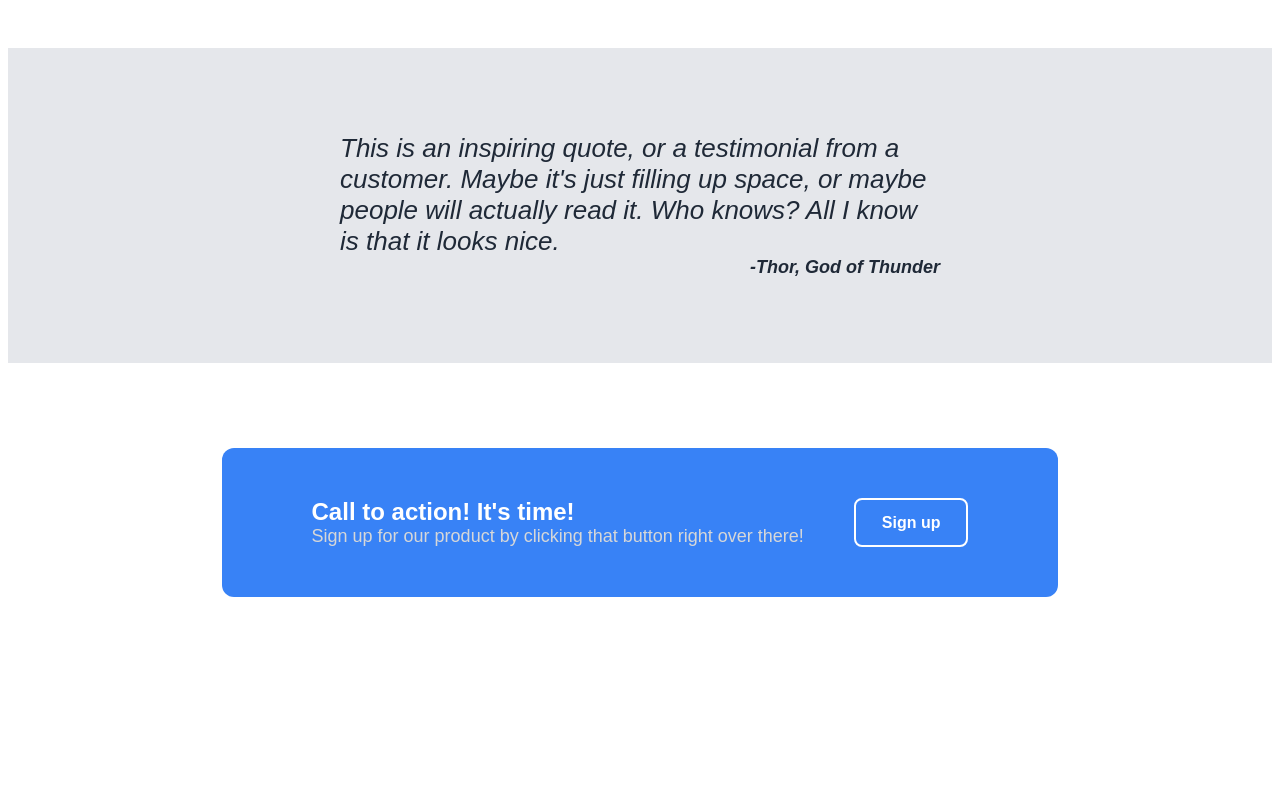
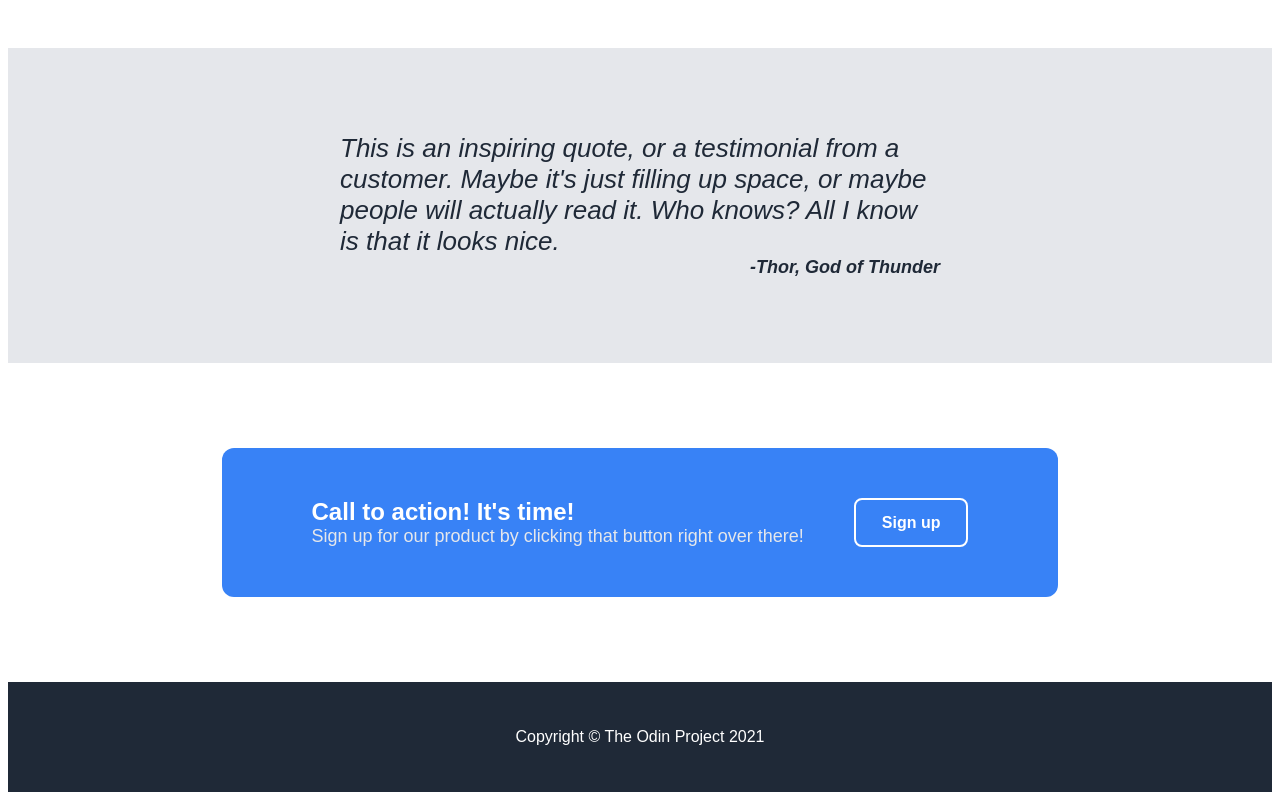
Before and after one commit to afnan-hmd/Landing-Page, a plain HTML site: page index.html in a window 1280 px wide. Shown: the part 843-1643 px from the top of the page. Before the commit the page ends 1533 px from the top, so only its background shows below. Drawn offline with Linux system fonts and the light colour scheme.

Commit message:
add footer

```diff
--- a/index.html
+++ b/index.html
@@ -77,7 +77,7 @@
     </div>
 
     <div class="footer">
-
+        <div>Copyright &copy; The Odin Project 2021</div>
 
     </div>
 
--- a/style.css
+++ b/style.css
@@ -142,9 +142,18 @@ button {
 .s3-button {
     border-style: solid;
     border-width: 2px;
-    padding: 2px 26px;
+    padding: 0px 26px;
 }
 .s3-sec-text {
     font-size: 18px;
-    color: #d6d7d8;
+    color: #E5E7EB;
 }
+
+
+/* footer css */
+.footer {
+    background-color: #1F2937;
+    color: white;
+    text-align: center;
+    padding: 46px 0px 46px;
+}
```
